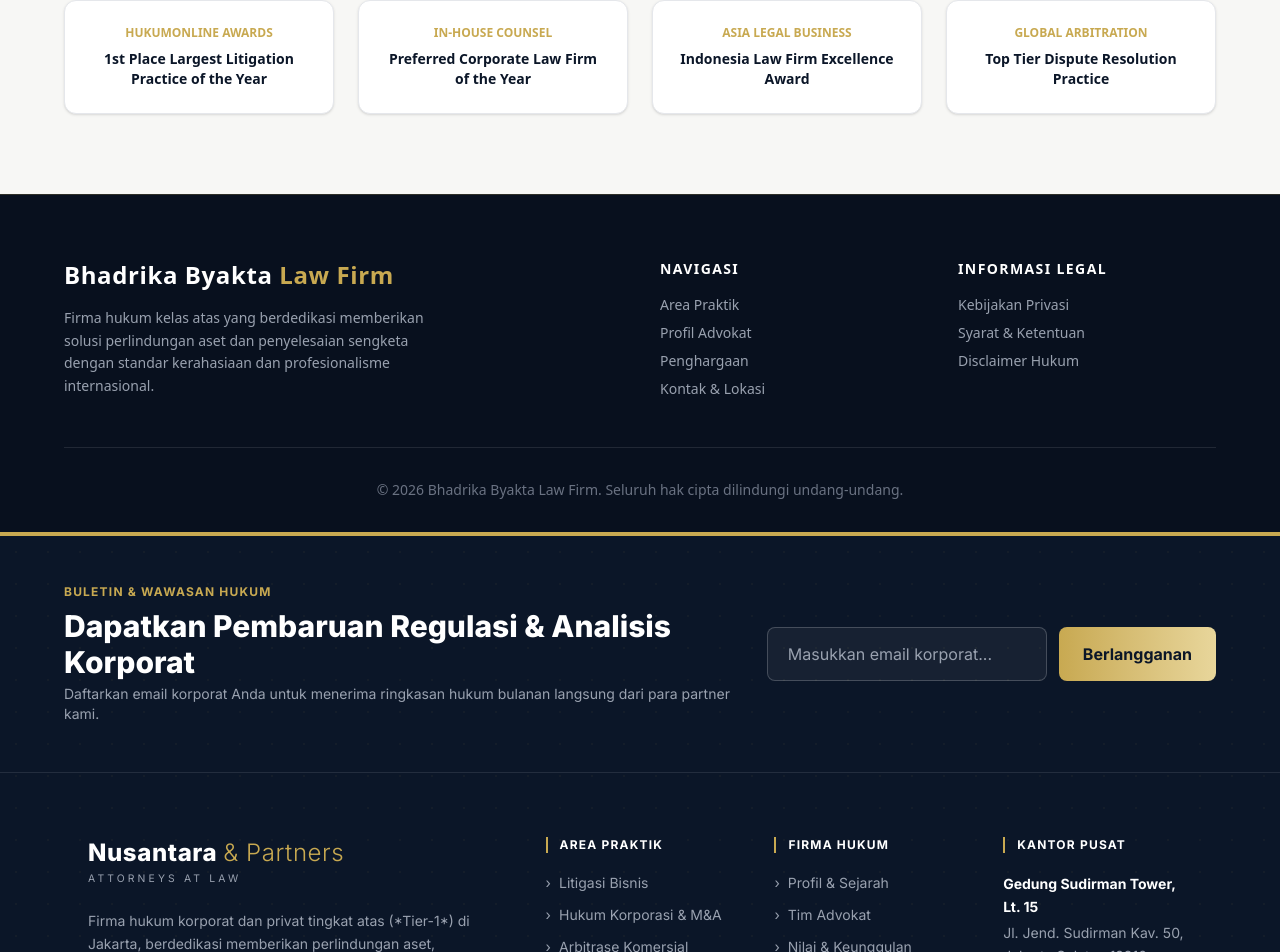
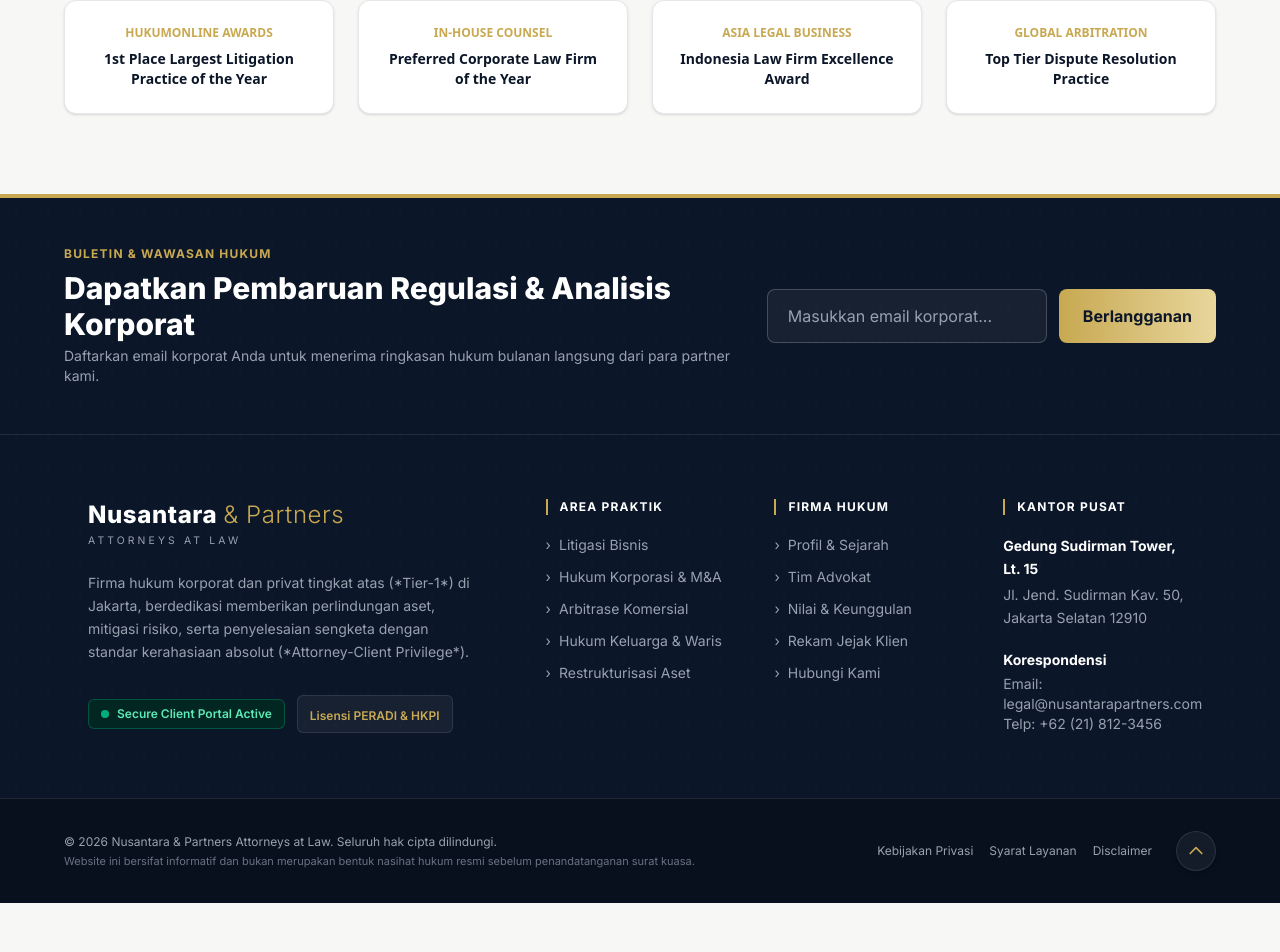
Before and after one commit to Muhtadin22/bhadrikalawfirm, a Next.js app: page /tentang in a window 1280 px wide. Shown: the part 3462-4414 px from the top of the page. After the commit the page ends 4365 px from the top, so only its background shows below. Built offline with nearby package versions, Linux system fonts and the light colour scheme.

Commit message:
fix: update konten halaman terbaru

```diff
--- a/src/app/tentang/page.tsx
+++ b/src/app/tentang/page.tsx
@@ -213,39 +213,7 @@
         </div>
       </section>
 
-      {/* 7. FOOTER */}
-      <footer className="bg-[#08101E] pt-16 pb-8 px-6 border-t border-gold-metallic/20 mt-auto">
-        <div className="max-w-6xl mx-auto grid grid-cols-1 md:grid-cols-4 gap-10 mb-12">
-          <div className="md:col-span-2">
-            <Link href="/" className="text-2xl font-bold text-white tracking-wide mb-4 block">
-              Bhadrika Byakta <span className="text-gold-metallic">Law Firm</span>
-            </Link>
-            <p className="text-gray-400 text-sm leading-relaxed max-w-sm">
-              Firma hukum kelas atas yang berdedikasi memberikan solusi perlindungan aset dan penyelesaian sengketa dengan standar kerahasiaan dan profesionalisme internasional.
-            </p>
-          </div>
-          <div>
-            <h4 className="text-white font-bold mb-4 uppercase tracking-widest text-sm">Navigasi</h4>
-            <ul className="space-y-2 text-sm text-gray-400">
-              <li><Link href="/layanan" className="hover:text-gold-metallic transition">Area Praktik</Link></li>
-              <li><Link href="/tentang" className="hover:text-gold-metallic transition">Profil Advokat</Link></li>
-              <li><Link href="/awards" className="hover:text-gold-metallic transition">Penghargaan</Link></li>
-              <li><Link href="/kontak" className="hover:text-gold-metallic transition">Kontak & Lokasi</Link></li>
-            </ul>
-          </div>
-          <div>
-            <h4 className="text-white font-bold mb-4 uppercase tracking-widest text-sm">Informasi Legal</h4>
-            <ul className="space-y-2 text-sm text-gray-400">
-              <li><Link href="#" className="hover:text-gold-metallic transition">Kebijakan Privasi</Link></li>
-              <li><Link href="#" className="hover:text-gold-metallic transition">Syarat & Ketentuan</Link></li>
-              <li><Link href="#" className="hover:text-gold-metallic transition">Disclaimer Hukum</Link></li>
-            </ul>
-          </div>
-        </div>
-        <div className="max-w-6xl mx-auto text-center border-t border-white/10 pt-8 text-gray-500 text-sm">
-          &copy; {new Date().getFullYear()} Bhadrika Byakta Law Firm. Seluruh hak cipta dilindungi undang-undang.
-        </div>
-      </footer>
+
     </main>
   );
 }
```
Also changed, not shown: src/components/Navbar.tsx (+6 -8 lines).
